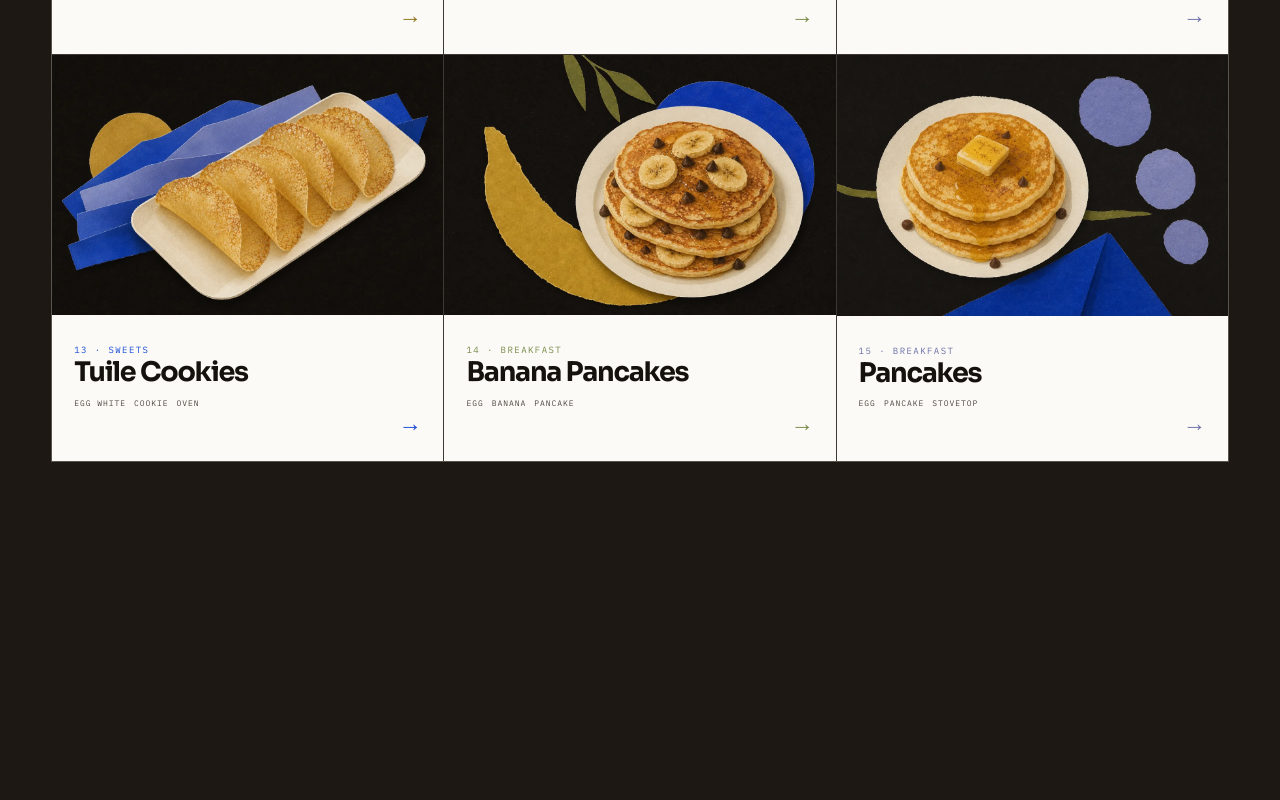
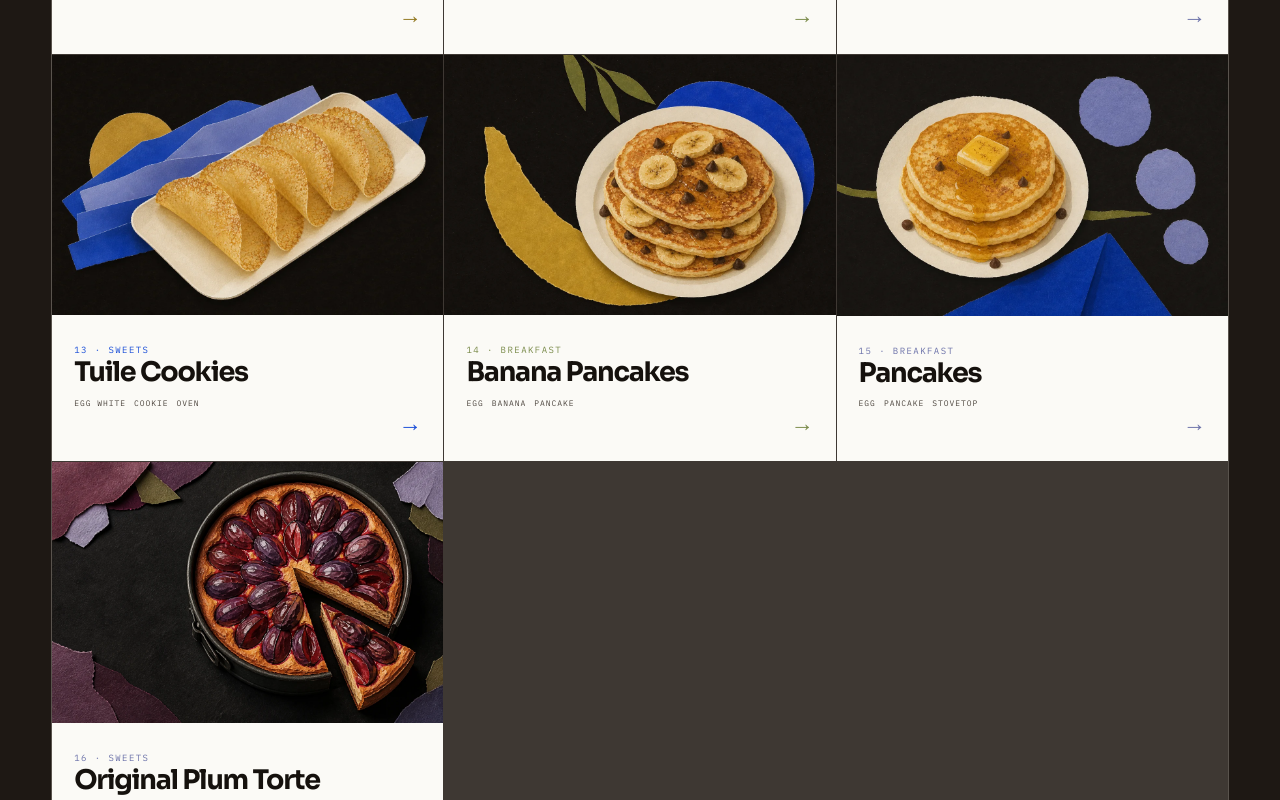
Before and after one commit to thethoughtmechanic/Recipes, a Next.js app: page / in a window 1280 px wide. Shown: the part 2000-2800 px from the top of the page. Before the commit the page ends 2558 px from the top, so only its background shows below. Built offline with nearby package versions, Linux system fonts and the light colour scheme.

Commit message:
Add Original Plum Torte

```diff
--- a/app/recipes.ts
+++ b/app/recipes.ts
@@ -692,6 +692,56 @@ export const recipes: Recipe[] = [
     ],
     notes: ["Preheat stainless steel. Low and slow for rise without burning."],
   },
+  {
+    id: "original-plum-torte",
+    title: "Original Plum Torte",
+    category: "Sweets",
+    tags: ["Plum", "Cake", "One bowl"],
+    tone: "periwinkle",
+    mark: "24P",
+    vessel: "8–10-inch springform pan",
+    yield: "8 servings",
+    heat: "350°F",
+    time: "1 hr + cool",
+    scale: fixedScale,
+    ingredientGroups: [
+      {
+        items: [
+          {
+            name: "Granulated sugar",
+            amount: { numerator: 3, denominator: 4 },
+            unit: "cup",
+            note: "up to 1 cup",
+          },
+          {
+            name: "Unsalted butter, softened",
+            amount: { numerator: 1, denominator: 2 },
+            unit: "cup",
+          },
+          { name: "Unbleached flour, sifted", amount: { numerator: 1 }, unit: "cup" },
+          { name: "Baking powder", amount: { numerator: 1 }, unit: "tsp" },
+          { name: "Salt", note: "pinch, optional", scalable: false },
+          { name: "Large eggs", amount: { numerator: 2 }, unit: "eggs" },
+          {
+            name: "Purple plums, pitted and halved",
+            amount: { numerator: 24 },
+            unit: "halves",
+          },
+          {
+            name: "Sugar, lemon juice, and cinnamon",
+            note: "for topping; about 1 tsp cinnamon",
+            scalable: false,
+          },
+        ],
+      },
+    ],
+    notes: [
+      "Cream sugar and butter. Beat in flour, baking powder, optional salt, and eggs.",
+      "Spoon into the springform pan, arrange plums skin-side up, then top with sugar, lemon juice, and cinnamon.",
+      "Bake about 1 hour. Cool before serving; refrigerate or freeze if desired.",
+    ],
+    sourceUrl: "https://cooking.nytimes.com/recipes/3783-original-plum-torte",
+  },
 ];
 
 export const defaultBatchOptions = batchOptions;
```
Also changed, not shown: public/recipes/original-plum-torte.webp (added), 1 other file (tests, documents, lock files or other folders).
